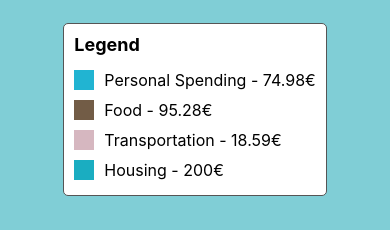
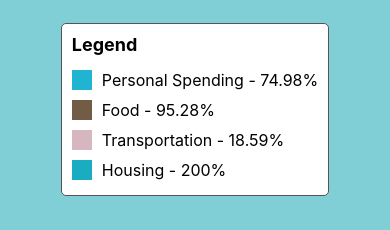
Before and after one commit to pmfst-web/projekt-pzelic29-1, a React Native app: screen /ChartScreen in a window 390 px wide. Shown: the part 335-565 px from the top of the page. Built offline with nearby package versions, Linux system fonts and the light colour scheme.

Commit message:
making some minor changes in styling

```diff
--- a/screens/ChartScreen.js
+++ b/screens/ChartScreen.js
@@ -41,7 +41,7 @@ const ChartScreen = () => {
         {data.map((item, index) => (
           <View style={styles.legendItem} key={index}>
             <View style={[styles.legendColor, { backgroundColor: item.color }]} />
-            <Text style={styles.legendText}>{item.name} - {item.value}€</Text>
+            <Text style={styles.legendText}>{item.name} - {item.value}%</Text>
           </View>
         ))}
       </View>
```
